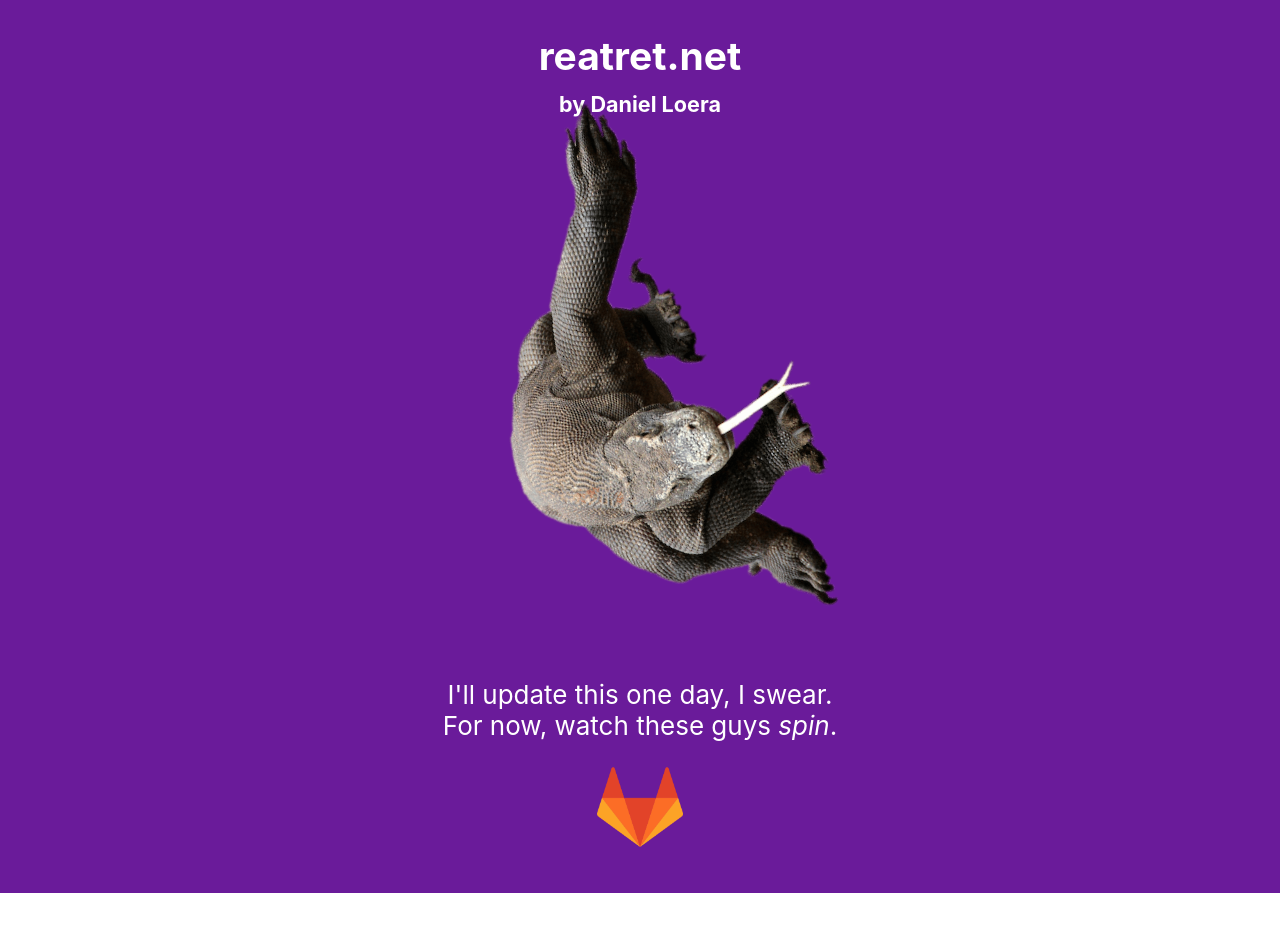
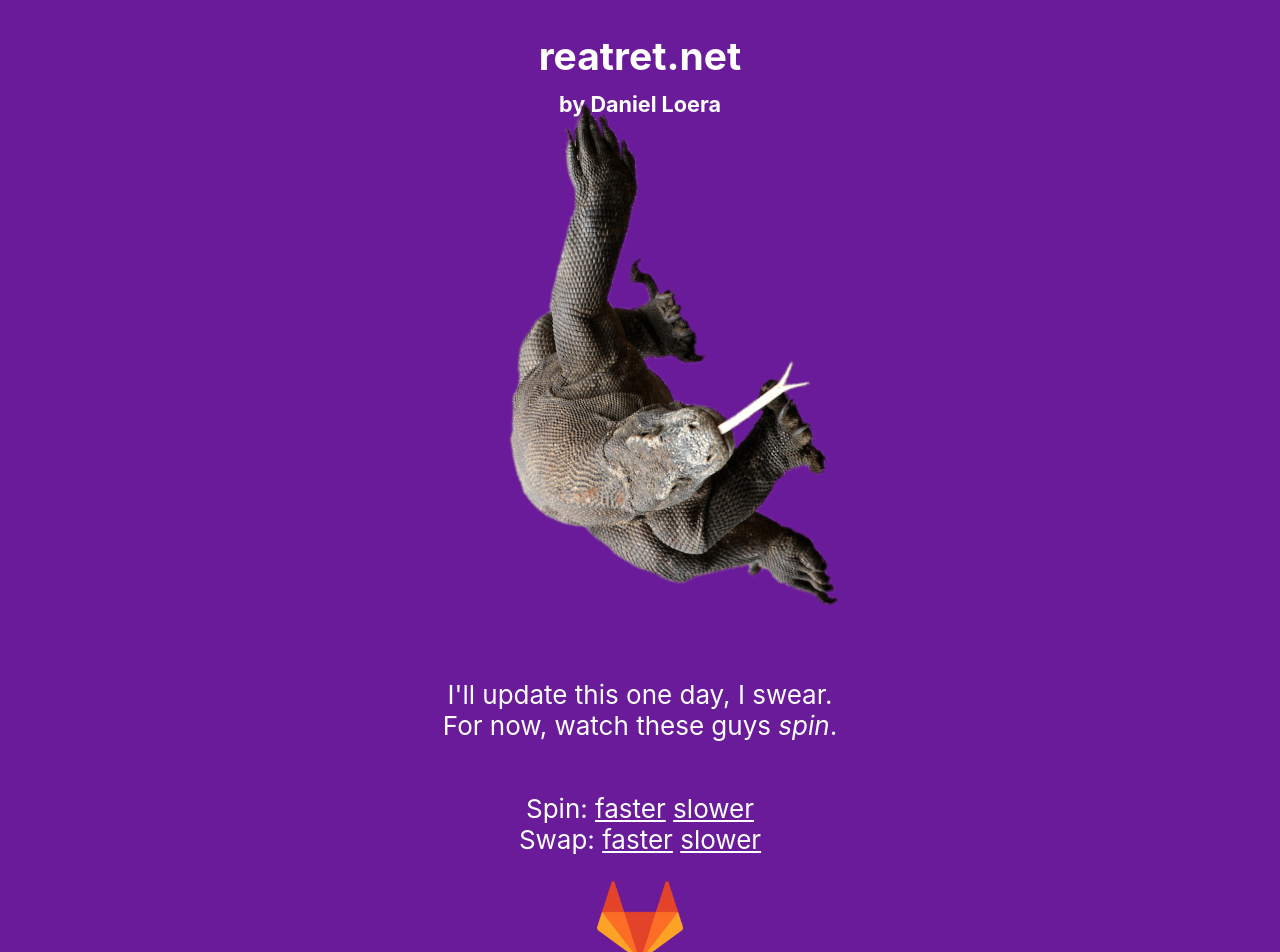
Before and after one commit to danielloera/reatret.net, a React (Create React App) app in the folder react-app/: page / in a window 1280 px wide. Shown: the top 952 px of the page. Before the commit the page ends 893 px from the top, so only its background shows below. Built offline with nearby package versions, Linux system fonts and the light colour scheme.

Commit message:
add speed controls

```diff
--- a/react-app/package.json
+++ b/react-app/package.json
@@ -3,6 +3,7 @@
   "version": "0.1.0",
   "private": true,
   "dependencies": {
+    "create-react-app": "^2.1.8",
     "react": "^16.8.6",
     "react-dom": "^16.8.6",
     "react-scripts": "2.1.8"
--- a/react-app/src/App.css
+++ b/react-app/src/App.css
@@ -4,9 +4,8 @@
 
 .App-logo {
   animation: App-logo-spin infinite 3s linear;
-  height: 40vmin;
-  pointer-events: none;
-  margin-bottom: 12vmin;
+  height: 40vh;
+  margin-bottom: 12vh;
 }
 
 .App-header {
@@ -34,10 +33,10 @@
 }
 
 h2 {
-  margin-bottom: -3vmin;
+  margin-bottom: -3vh;
 }
 h5 {
-  margin-bottom: 15vmin;
+  margin-bottom: 15vh;
 }
 
 .gitlab {
--- a/react-app/src/App.js
+++ b/react-app/src/App.js
@@ -6,17 +6,31 @@ import gitlab from './images/gitlab.png';
 import './App.css';
 
 const imgs = [kiwi, trex, komodo]
+const clickableStyle = {cursor: "pointer",
+                       textDecoration: "underline"}
+const FASTER = 0
+const SLOWER = 1
+
+function spinImgAt(secs) {
+  return {
+    animation: `App-logo-spin infinite ${secs}s linear`,
+    cursor: "pointer"
+  }
+}
 
 class App extends Component {
 
   constructor(props) {
     super(props)
-    this.state = {imgIdx: 0}
+    this.state = {
+                  imgIdx: 0,
+                  spinSpeed: 3,
+                  swapSpeed: 3000
+                 }
     this.imgTick = this.imgTick.bind(this)
-  }
-
-  componentDidMount() {
-    setInterval(this.imgTick, 1000 * 3)
+    this.spin = this.spin.bind(this)
+    this.swap = this.swap.bind(this)
+    this.swapTimer = setInterval(this.imgTick, this.state.swapSpeed)
   }
 
   imgTick() {
@@ -28,17 +42,83 @@ class App extends Component {
     this.setState({imgIdx: newIdx})
   }
 
+  spin(type) {
+    return () => {
+      const {spinSpeed} = this.state
+      let newSpeed = null
+      if (type === FASTER) {
+        newSpeed = spinSpeed / 2
+      } else {
+        newSpeed = spinSpeed * 2
+      }
+      console.log(`spin speed = ${newSpeed}s`)
+      this.setState({spinSpeed: newSpeed})
+    }
+  }
+
+  swap(type) {
+    return () => {
+      const {swapSpeed} = this.state
+      let newSpeed = null
+      if (type === FASTER) {
+        newSpeed = swapSpeed / 2
+      } else {
+        newSpeed = swapSpeed * 2
+      }
+      console.log(`swap speed = ${newSpeed}ms`)
+      clearInterval(this.swapTimer)
+      this.setState(
+        {swapSpeed: newSpeed},
+        (newState)=> {this.swapTimer = setInterval(this.imgTick, newSpeed)})
+    }
+  }
+
   render() {
-    const logo = imgs[this.state.imgIdx]
+    const {imgIdx, spinSpeed} = this.state;
+    const logo = imgs[imgIdx]
+    const spinStyle = spinImgAt(spinSpeed)
     return (
       <div className="App">
         <header className="App-header">
         <h2>reatret.net</h2>
         <h5> by Daniel Loera </h5>
-          <img src={logo} className="App-logo" alt="logo"/>
+          <img src={logo}
+               className="App-logo"
+               alt="logo"
+               style={spinStyle}/>
           <p>
             I'll update this one day, I swear. <br></br>
-            For now, watch these guys <i>spin</i>.
+            For now, watch these guys{" "}
+            <i>
+              spin
+            </i>.
+          </p>
+          <p>
+            Spin:{" "}
+            <span
+              style={clickableStyle}
+              onClick={this.spin(FASTER)}>
+              faster
+            </span>
+            {" "}
+            <span
+              style={clickableStyle}
+              onClick={this.spin(SLOWER)}>
+              slower
+            </span>
+            <br></br>
+            Swap:{" "}
+            <span
+              style={clickableStyle}
+              onClick={this.swap(FASTER)}>
+              faster
+            </span>
+            {" "}
+            <span
+              style={clickableStyle}
+              onClick={this.swap(SLOWER)}>
+              slower
+            </span>
           </p>
           <a href="https://gitlab.com/danielloera">
             <span><img src={gitlab} alt="logo" className="gitlab"/> </span>
```
Also changed, not shown: 1 other file (tests, documents, lock files or other folders).
